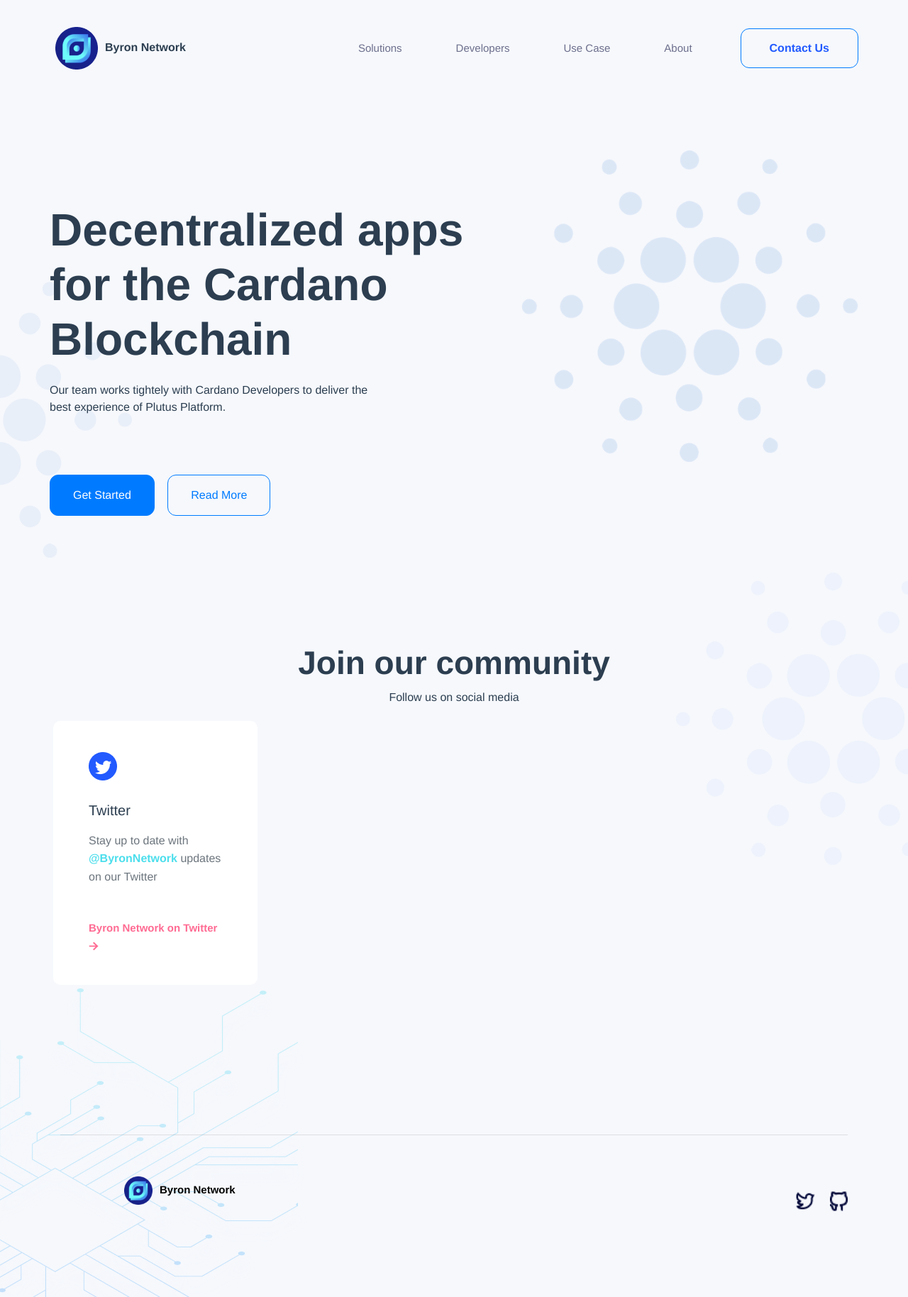
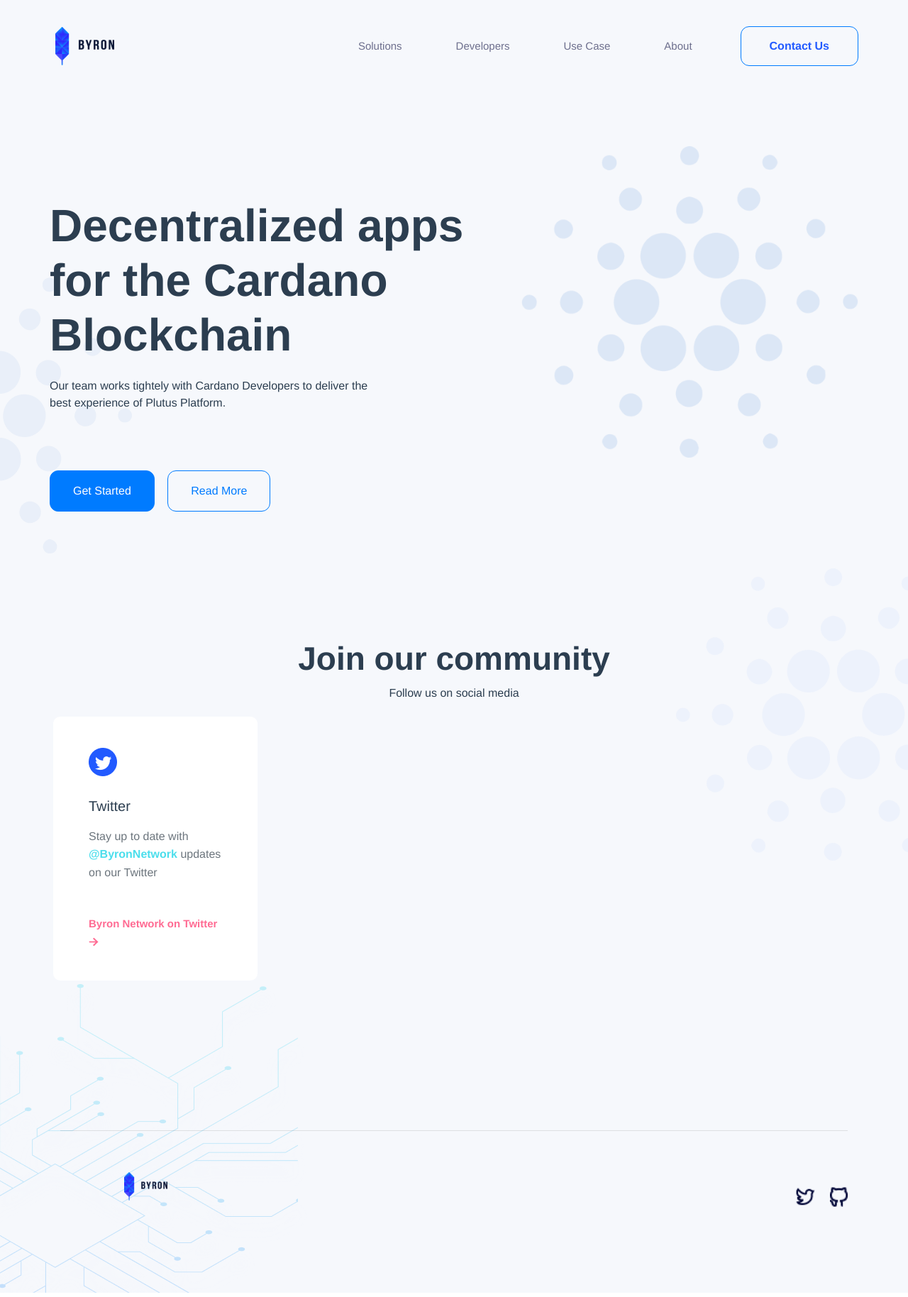
Before and after one commit to bynetio/byron-website, a Vue app: page / in a window 1280 px wide. Shown: the whole page at 71% size. Built offline with nearby package versions, Linux system fonts and the light colour scheme.

Commit message:
update logo

```diff
--- a/src/App.vue
+++ b/src/App.vue
@@ -1,7 +1,7 @@
 <template>
   <div id="app">
     <div id="nav" class="container d-flex align-items-center">
-      <router-link class="main-item home mr-auto p-2" to="/"><span class="home-logo"><img alt="" src="./assets/byron.png"></span>Byron Network</router-link>
+      <router-link class="main-item home mr-auto p-2" to="/"><span class="home-logo"><img alt="" src="./assets/logo_byron.png"></span></router-link>
       <router-link class="nav-item p-2" to="/solutions">Solutions</router-link>
       <router-link class="nav-item p-2" to="/developers">Developers</router-link>
       <router-link class="nav-item p-2" to="/use-case">Use Case</router-link>
--- a/src/components/Footer.vue
+++ b/src/components/Footer.vue
@@ -3,7 +3,7 @@
     <div class="container">
     <hr>
     <div class="row icons-row">
-      <a href="#" class="col-12 col-md-6 main-logo text-left" target="_blank"><img alt="ellipse" src="../assets/byron.png">Byron Network</a>
+      <a href="#" class="col-12 col-md-6 main-logo text-left" target="_blank"><img alt="ellipse" src="../assets/logo_byron.png"></a>
       <div class="icons-collection col-12 col-md-6 text-right">
         <a href="https://github.com/byron-network/" class="card-link" target="_blank"><img alt="ellipse" src="../assets/path-twitter.png"></a>
         <a href="https://twitter.com/byron_cardano" class="card-link" target="_blank"><img alt="ellipse" src="../assets/path-github.png"></a>
```
Also changed, not shown: src/assets/logo_byron.png (added).
